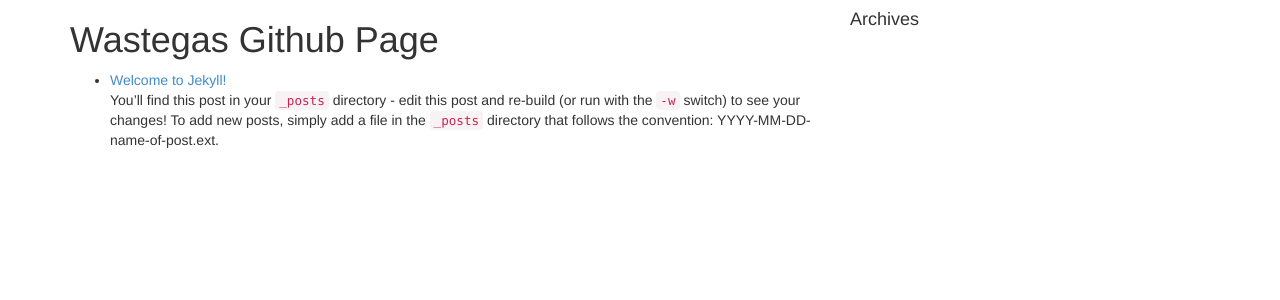
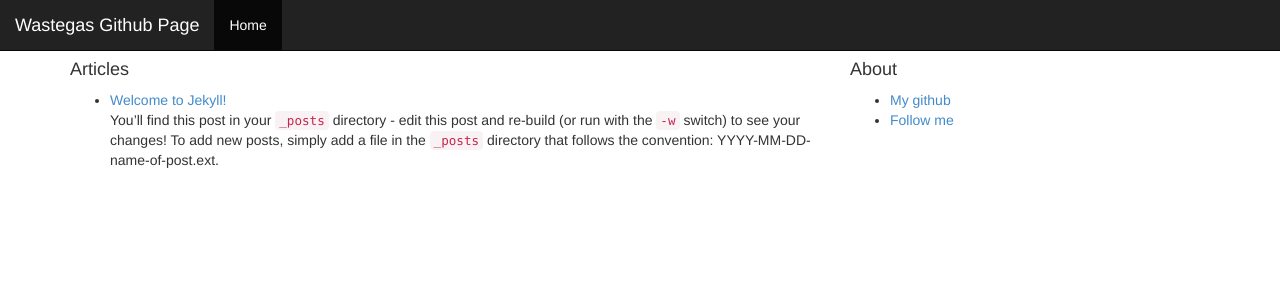
Before and after one commit to wastegas/wastegas.github.io, a Jekyll site: the page built from index.html, in a window 1280 px wide. Shown: the top 300 px of the page. Built offline with Jekyll 4.4.1, drawn with Linux system fonts in a browser that asks for light colours; Markdown is read by kramdown in place of the engine named in the settings.

Commit message:
more work on the layout

```diff
--- a/_includes/head.html
+++ b/_includes/head.html
@@ -9,3 +9,21 @@
         <script src="{{ site.baseurl }}dist/js/bootstrap.min.js"></script>
     </head>
     <body>
+        <div class="navbar navbar-inverse navbar-fixed-top" role="navigation">
+            <div class="containter">
+                <div class="navbar-header">
+                    <button type="button" class="navbar-toggle" data-toggle="collapse" data-target=".navbar-collapse">
+                        <span class="sr-only">Toggle navigation</span>
+                        <span class="icon-bar"></span>
+                        <span class="icon-bar"></span>
+                        <span class="icon-bar"></span>
+                    </button>
+                    <a class="navbar-brand" href="#">Wastegas Github Page</a>
+                </div><!-- navbar-header -->
+                <div class="collapse navbar-collapse">
+                    <ul class="nav navbar-nav">
+                        <li class="active"><a href="{{ site.baseurl }}">Home</a></li>
+                    </ul>
+                </div><!-- navbar-collapse -->
+            </div><!-- container -->
+        </div><!-- navbar -->
--- a/_layouts/default.html
+++ b/_layouts/default.html
@@ -3,7 +3,7 @@
 <div class="container">
     <div class="row">
         <div class="col-md-8">
-            <h1 class="title"> {{ page.title }} </h1>
+            <h4>Articles</h4>
                 <ul>
                     {% for post in site.posts %}
                     <li class="posts">
@@ -15,7 +15,11 @@
             {{ content }}
         </div> <!-- col-md-8 -->
         <div class="col-md-4">
-            <h4>Archives</h4>
+            <h4>About</h4>
+            <ul>
+                <li><a href="https://github.com/wastegas/">My github</a></li>
+                <li><a href="http://twitter.com/wastegas">Follow me</a></li>
+            </ul>
         </div><!-- col-md-4 -->
     </div><!-- row -->
 </div><!-- container -->
--- a/css/style.css
+++ b/css/style.css
@@ -0,0 +1,3 @@
+body {
+    margin-top: 50px;
+}
```
